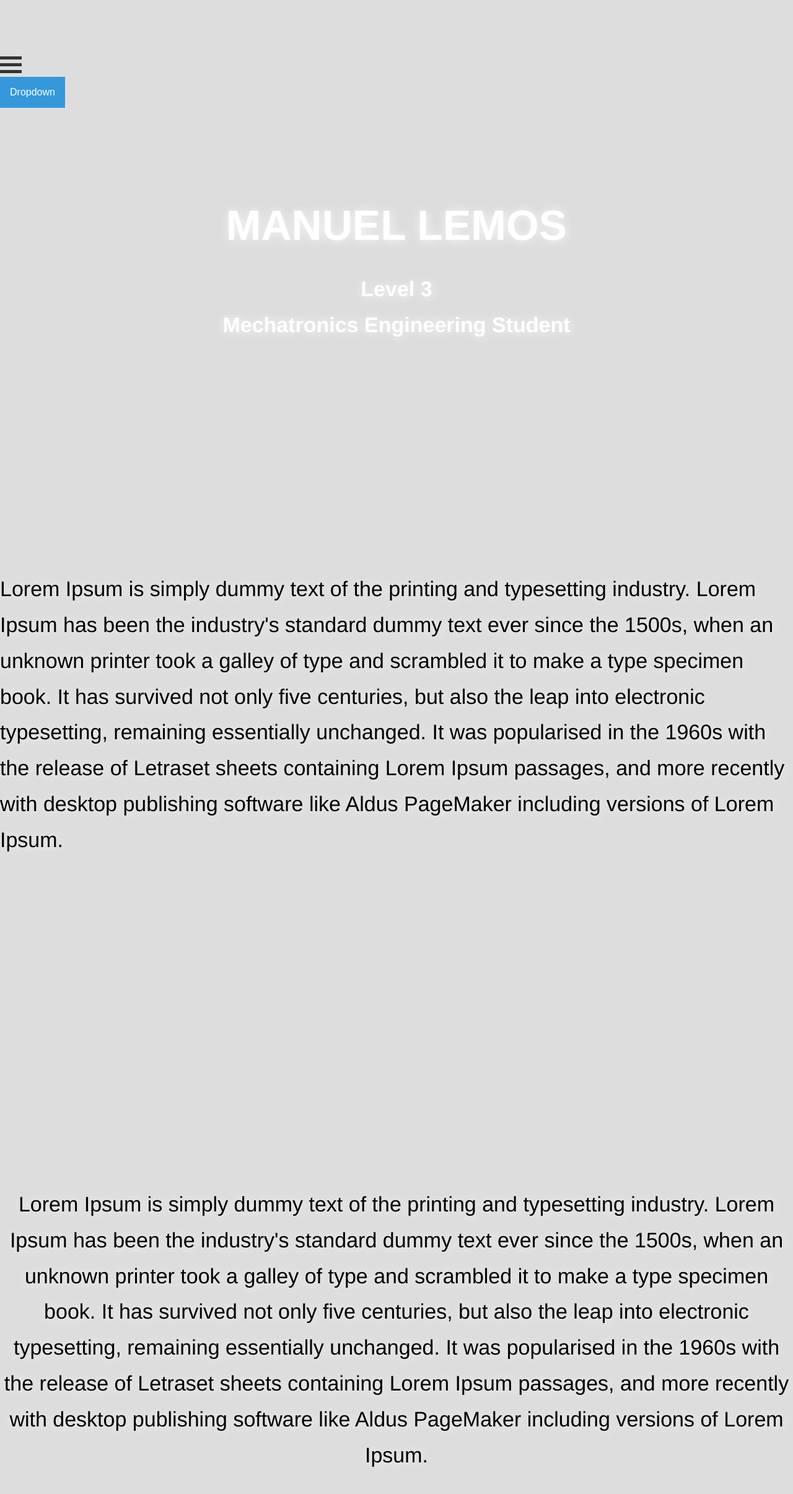
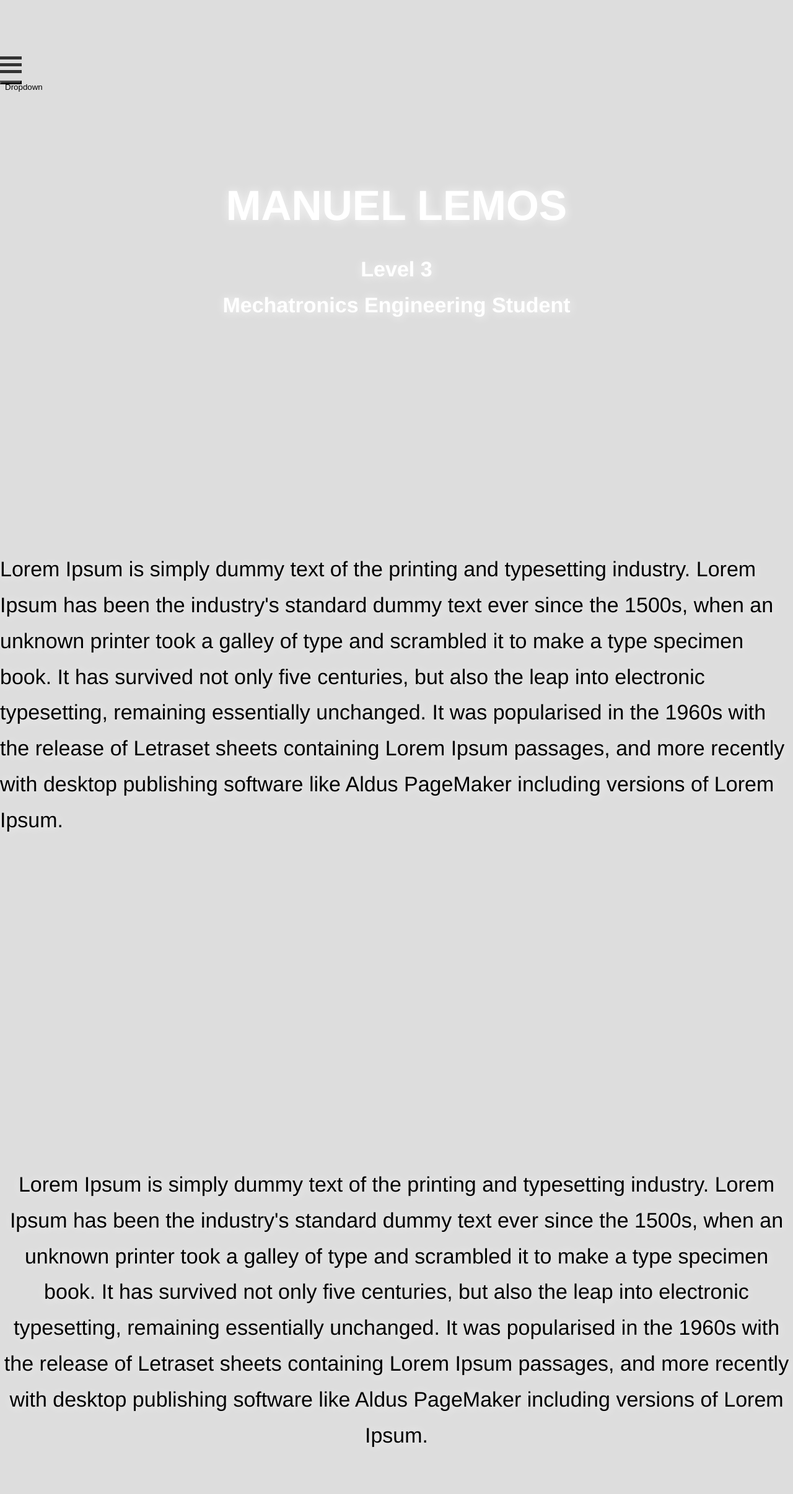
Before and after one commit to MannyLemos/MannyLemos.github.io, a Jekyll site: the page index.html, which Jekyll copies as it is, in a window 1280 px wide. Shown: the whole page at 62% size. Built offline with Jekyll 4.4.1, drawn with Linux system fonts in a browser that asks for light colours; nearby versions of some CDN libraries; a script that is not in the unit is left out; after the commit the page ends 2379 px from its top, so only the background shows below that.

Commit message:
Update index.html

```diff
--- a/index.html
+++ b/index.html
@@ -4,7 +4,7 @@
   	<div class="bar1"></div>
  	<div class="bar2"></div>
  	<div class="bar3"></div>
-	<button onclick="myFunction()" class="dropbtn">Dropdown</button>
+	<button onclick="myFunction()" class="bar1", "bar2", "bar3">Dropdown</button>
   		<div id="myDropdown" class="dropdown-content">
     		<a href="#">Link 1</a>
     		<a href="#">Link 2</a>
```
